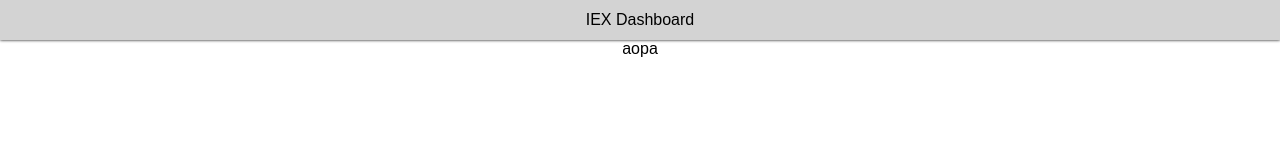
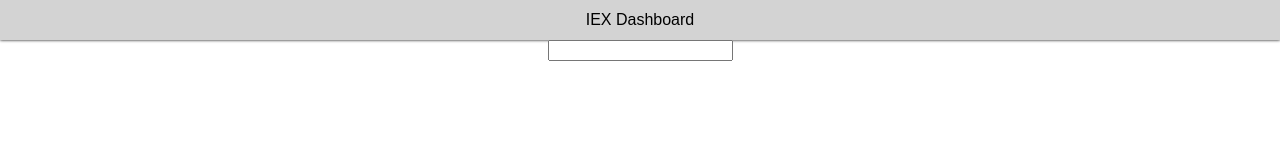
Before and after one commit to lucianomilen/frontend-engineer-test, a React app: page / in a window 1280 px wide. Shown: the top 160 px of the page. Built offline with nearby package versions, Linux system fonts and the light colour scheme; the HTML template or start-up script is replaced by a standard one.

Commit message:
initial template

```diff
--- /dev/null
+++ b/src/components/Dashboard/Dashboard.scss
@@ -0,0 +1,5 @@
+.dashboard {
+  height: calc(100vh - 40px);
+  width: 90%;
+  margin: 0 auto;
+}
--- a/src/components/Dashboard/Dashboard.tsx
+++ b/src/components/Dashboard/Dashboard.tsx
@@ -1,10 +1,12 @@
 import * as React from 'react';
+import Searchbar from "../Searchbar/Searchbar";
+import './Dashboard.scss'
 
 export default class Dashboard extends React.Component {
     public render(){
         return (
-            <div>
-                aopa
+            <div className={'dashboard'}>
+                <Searchbar/>
             </div>
         )
     }
--- /dev/null
+++ b/src/components/Searchbar/Searchbar.tsx
@@ -0,0 +1,12 @@
+import * as React from 'react';
+import './Searchbar.scss'
+
+export default class Searchbar extends React.Component {
+    public render(){
+        return (
+            <div >
+                <input/>
+            </div>
+        )
+    }
+}
```
Also changed, not shown: src/components/Searchbar/Searchbar.scss (added).
